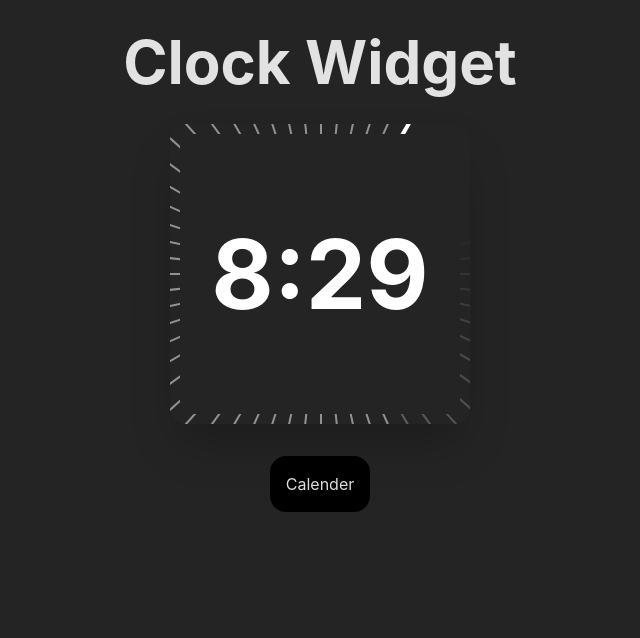
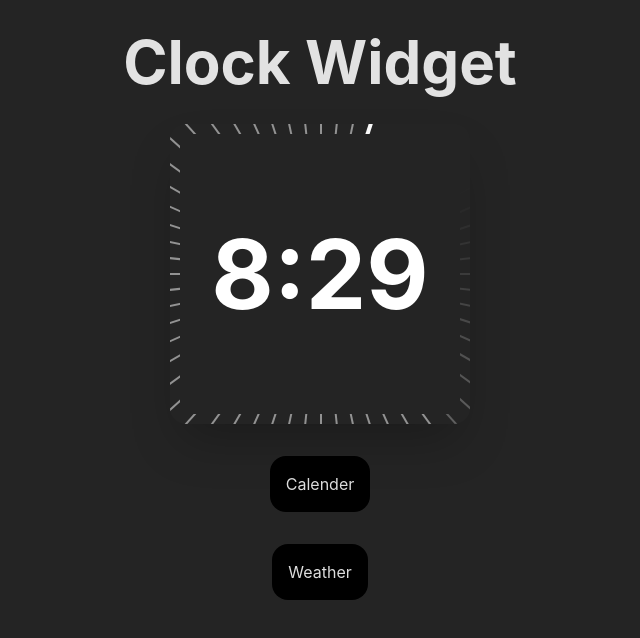
Before and after one commit to saldanaj97/widget-sandbox, a React (Vite) app: page / in a window 1280 px wide. Shown: the top 638 px of the page, without its empty margins (320-960 px from the left). Built offline with nearby package versions, Linux system fonts and the light colour scheme.

Commit message:
add WeatherWidget component and integrate into App for weather display

```diff
--- a/src/App.tsx
+++ b/src/App.tsx
@@ -2,6 +2,7 @@ import { useState } from "react";
 import "./App.css";
 import { CalenderWidget } from "./Calender";
 import { ClockWidget } from "./Clock";
+import { WeatherWidget } from "./Weather";
 
 function App() {
   const [widgetToDisplay, setWidgetToDisplay] = useState("clock");
@@ -25,6 +26,14 @@ function App() {
             Calender
           </button>
         )}
+        {widgetToDisplay !== "weather" && (
+          <button
+            className="rounded-2xl bg-black p-4"
+            onClick={() => setWidgetToDisplay("weather")}
+          >
+            Weather
+          </button>
+        )}
       </>
     );
   };
@@ -44,6 +53,12 @@ function App() {
             <CalenderWidget />
           </>
         )}
+        {widgetToDisplay === "weather" && (
+          <>
+            <h1 className="text-6xl font-bold">Weather Widget</h1>
+            <WeatherWidget />
+          </>
+        )}
         <WidgetButtons />
       </div>
     </>
```
